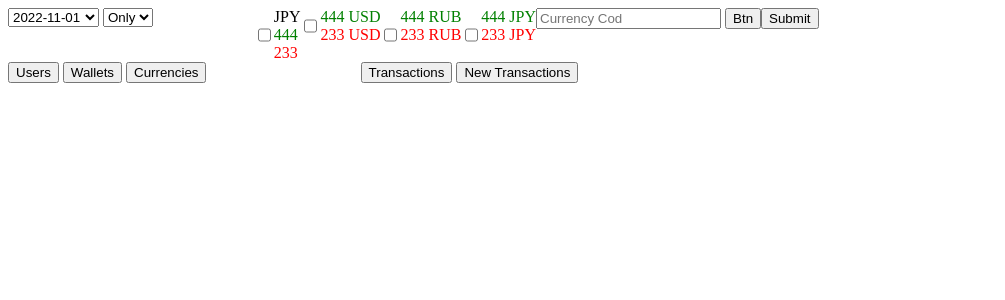
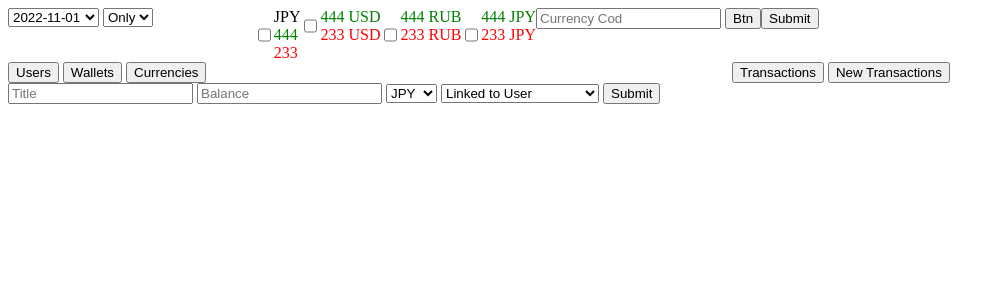
Before and after one commit to yotsuba-na/accountant, a Flask app: page / in a window 1280 px wide, after a click on "Wallets". Shown: the top 300 px of the page, without its empty margins (0-1005 px from the left). Run offline with Flask 2, Linux system fonts and the light colour scheme; data comes from the database, SQL or seed files in the repository; data that the repository does not hold is empty.

Commit message:
Add `add_wallet`
Fix table, add missing columns

Signed-off-by: Nodaa Gaji <c0d3r.nodiru.gaji@gmail.com>

```diff
--- a/accountant/sqldb/crud.py
+++ b/accountant/sqldb/crud.py
@@ -158,6 +158,26 @@
   def __init__(self, curr):
     self.curr = curr
 
+  def add(self, title: str, balance: int, currency: str, type_: str) -> int:
+    # TODO: use func
+    type_id = self.curr.execute(
+      "SELECT id FROM wallet_type WHERE `type` = ?",
+      (type_,)
+    ).fetchone()[0]
+
+    # TODO: use func
+    currency_id = self.curr.execute(
+      "SELECT id FROM currency WHERE currency = ?",
+      (currency,)
+    ).fetchone()[0]
+
+    self.curr.execute(
+      "INSERT INTO wallet (title, balance, currency_id, type_id) VALUES (?, ?, ?, ?)",
+      (title, balance, currency_id, type_id)
+    )
+
+    return self.curr.lastrowid
+
   def get_all(self, by_ids: list[int] | None = None) -> list:
     query = 'SELECT * FROM wallet'
 
--- a/accountant/sqldb/tables.py
+++ b/accountant/sqldb/tables.py
@@ -123,6 +123,16 @@
       """
     )
 
+    # TODO: rename *currency to *code
+    has_currencies = self.curr.execute("SELECT * FROM currency").fetchone()
+    if not has_currencies:
+      self.curr.executemany(
+        "INSERT INTO currency (currency, value) VALUES (?, ?)",
+        (
+          ('jpy', 1), ('usd', 1), ('rub', 1),
+        )
+      )
+
   def create_all(self):
     self.currency()
 
@@ -136,8 +146,10 @@
       """
       CREATE TABLE IF NOT EXISTS wallet (
         id          INTEGER,
+        title       VARCHAR (50),
         owner_id    INTEGER,
-        balance     DECIMAL(10, 2),
+        balance     DECIMAL (10, 2),
+        currency_id INTEGER,
         type_id     INTEGER
       )
       """
@@ -153,6 +165,15 @@
       )
       """
     )
+
+    has_types = self.curr.execute("SELECT * FROM wallet_type").fetchone()
+    if not has_types:
+      self.curr.executemany(
+        "INSERT INTO wallet_type (`type`) VALUES (?)",
+        (
+          ('linked',), ('shared',), ('temporary',),
+        )
+      )
 
   def create_all(self):
     self.wallet()
--- a/templates/accountant/main.html
+++ b/templates/accountant/main.html
@@ -94,6 +94,21 @@
         </div>
 
         <div id="tab-wallets" class="tab">
+          <form name="walletForm" action="{{ url_for('user.add_wallet') }}" method="POST">
+            <input name="walletTitle" placeholder="Title" />
+            <input name="walletBalance" type="number" min="1" placeholder="Balance" />
+            <select name="walletCurrency">
+              <option value="jpy">JPY</option>
+              <option value="usd">USD</option>
+              <option value="rub">RUB</option>
+            </select>
+            <select name="walletType">
+              <option value="linked">Linked to User</option>
+              <option value="shared">Shared between Users</option>
+              <option value="temporary">Temporary for Transfer</option>
+            </select>
+            <button type="submit">Submit</button>
+          </form>
           {% for wallet in all_wallets %}
             <div class="walletView">
               <input type="checkbox">
```
Also changed, not shown: accountant/routes/user.py (+28 -1 lines), README.md.
